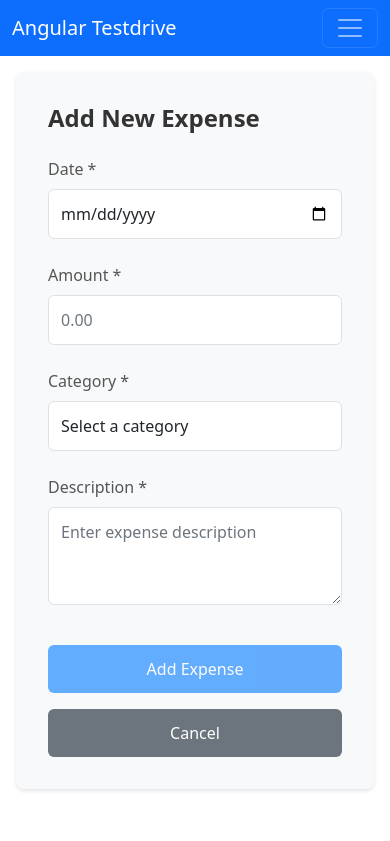
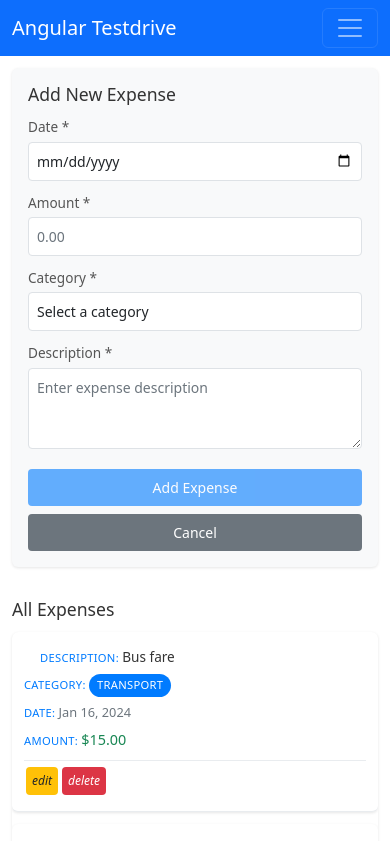
Before and after one commit to golam-morshed/angular-playground, an Angular app: page /expense-tracker in a window 390 px wide. Shown: the top 841 px of the page. Built offline with nearby package versions, Linux system fonts and the light colour scheme; data requests are answered from the project's data file.

Commit message:
Enhance event planner and expense tracker UI by updating routing, replacing icons with text labels, and refining styles for better responsiveness and clarity.

```diff
--- a/src/app/event-planner/components/event-form/event-form.component.html
+++ b/src/app/event-planner/components/event-form/event-form.component.html
@@ -102,7 +102,7 @@
                 [disabled]="guests.length <= 1"
                 title="Remove guest"
               >
-                🗑️
+                delete
               </button>
             </div>
           </div>
--- a/src/app/event-planner/components/event-list/event-list.component.html
+++ b/src/app/event-planner/components/event-list/event-list.component.html
@@ -26,14 +26,14 @@
               (click)="onEdit(event)"
               title="Edit event"
             >
-              ✏️
+              edit
             </button>
             <button
               class="btn btn-delete"
               (click)="onDelete(event.id)"
               title="Delete event"
             >
-              🗑️
+              delete
             </button>
           </td>
         </tr>
--- a/src/app/event-planner/event-planner-routing.module.ts
+++ b/src/app/event-planner/event-planner-routing.module.ts
@@ -3,7 +3,7 @@ import { RouterModule, Routes } from '@angular/router';
 import { EventPlannerComponent } from './event-planner.component';
 
 const routes: Routes = [
-  // { path: '', component: EventPlannerComponent }
+  { path: '', component: EventPlannerComponent }
 ];
 
 @NgModule({
--- a/src/app/expense-tracker/components/expense-form/expense-form.component.scss
+++ b/src/app/expense-tracker/components/expense-form/expense-form.component.scss
@@ -1,21 +1,21 @@
 .expense-form-container {
   background: #f8f9fa;
-  padding: 2rem;
-  border-radius: 8px;
-  box-shadow: 0 2px 4px rgba(0, 0, 0, 0.1);
-  margin-bottom: 2rem;
+  padding: 1rem;
+  border-radius: 6px;
+  box-shadow: 0 1px 3px rgba(0, 0, 0, 0.1);
+  margin-bottom: 1rem;
 
   h3 {
-    margin-bottom: 1.5rem;
+    margin-bottom: 0.75rem;
     color: #333;
-    font-size: 1.5rem;
-    font-weight: 600;
+    font-size: 1.1rem;
+    font-weight: 500;
   }
 }
 
 .expense-form {
   display: grid;
-  gap: 1.5rem;
+  gap: 0.75rem;
   grid-template-columns: 1fr;
   grid-template-areas:
     "date"
@@ -57,21 +57,22 @@
   &:nth-child(5) { grid-area: actions; }
 
   .form-label {
-    font-weight: 500;
-    margin-bottom: 0.5rem;
+    font-weight: 400;
+    margin-bottom: 0.25rem;
     color: #555;
+    font-size: 0.85rem;
   }
 
   .form-control {
-    padding: 0.75rem;
-    border-radius: 6px;
-    font-size: 1rem;
+    padding: 0.5rem;
+    border-radius: 4px;
+    font-size: 0.875rem;
     transition: border-color 0.2s ease;
 
     &:focus {
       outline: none;
       border-color: #007bff;
-      box-shadow: 0 0 0 3px rgba(0, 123, 255, 0.1);
+      box-shadow: 0 0 0 2px rgba(0, 123, 255, 0.1);
     }
 
     &::placeholder {
@@ -81,30 +82,30 @@
 
   textarea.form-control {
     resize: vertical;
-    min-height: 80px;
+    min-height: 60px;
   }
 }
 
 .form-actions {
   grid-area: actions;
   display: flex;
-  gap: 1rem;
+  gap: 0.5rem;
   justify-content: flex-start;
-  margin-top: 1rem;
+  margin-top: 0.5rem;
 
   @media (max-width: 768px) {
     flex-direction: column;
   }
 
   .btn {
-    padding: 0.75rem 1.5rem;
+    padding: 0.5rem 1rem;
     border: none;
-    border-radius: 6px;
-    font-size: 1rem;
-    font-weight: 500;
+    border-radius: 4px;
+    font-size: 0.875rem;
+    font-weight: 400;
     cursor: pointer;
     transition: all 0.2s ease;
-    min-width: 120px;
+    min-width: 100px;
 
     &:disabled {
       opacity: 0.6;
--- a/src/app/expense-tracker/components/expense-list/expense-list.component.scss
+++ b/src/app/expense-tracker/components/expense-list/expense-list.component.scss
@@ -1,41 +1,41 @@
 .expenses-section {
   h3 {
-    margin-bottom: 1.5rem;
+    margin-bottom: 0.75rem;
     color: #333;
-    font-size: 1.5rem;
-    font-weight: 600;
+    font-size: 1.1rem;
+    font-weight: 500;
   }
 
   .table-container {
     background: white;
-    border-radius: 8px;
-    box-shadow: 0 2px 8px rgba(0, 0, 0, 0.1);
+    border-radius: 6px;
+    box-shadow: 0 1px 3px rgba(0, 0, 0, 0.1);
     overflow: hidden;
   }
 
   .expenses-table {
     width: 100%;
     border-collapse: collapse;
-    font-size: 0.95rem;
+    font-size: 0.85rem;
 
     thead {
       background-color: #007bff;
       color: white;
 
       th {
-        padding: 1rem 0.75rem;
+        padding: 0.6rem 0.5rem;
         text-align: left;
-        font-weight: 600;
-        font-size: 0.9rem;
+        font-weight: 500;
+        font-size: 0.8rem;
         text-transform: uppercase;
-        letter-spacing: 0.5px;
+        letter-spacing: 0.3px;
 
         &:first-child {
-          padding-left: 1.5rem;
+          padding-left: 1rem;
         }
 
         &:last-child {
-          padding-right: 1.5rem;
+          padding-right: 1rem;
           text-align: center;
         }
       }
@@ -50,20 +50,20 @@
         }
 
         td {
-          padding: 1rem 0.75rem;
+          padding: 0.6rem 0.5rem;
           vertical-align: middle;
 
           &:first-child {
-            padding-left: 1.5rem;
+            padding-left: 1rem;
           }
 
           &:last-child {
-            padding-right: 1.5rem;
+            padding-right: 1rem;
           }
         }
 
         .expense-description {
-          font-weight: 600;
+          font-weight: 400;
           color: #333;
           max-width: 200px;
           word-wrap: break-word;
@@ -73,24 +73,24 @@
           .category-badge {
             background-color: #007bff;
             color: white;
-            padding: 0.25rem 0.75rem;
-            border-radius: 20px;
-            font-size: 0.8rem;
-            font-weight: 500;
+            padding: 0.2rem 0.5rem;
+            border-radius: 12px;
+            font-size: 0.7rem;
+            font-weight: 400;
             text-transform: uppercase;
-            letter-spacing: 0.5px;
+            letter-spacing: 0.3px;
             display: inline-block;
           }
         }
 
         .expense-date {
           color: #6c757d;
-          font-size: 0.9rem;
+          font-size: 0.8rem;
         }
 
         .expense-amount {
-          font-size: 1.1rem;
-          font-weight: 700;
+          font-size: 0.9rem;
+          font-weight: 500;
           color: #198754;
           text-align: right;
         }
@@ -99,16 +99,16 @@
           text-align: center;
 
           .btn {
-            padding: 0.5rem;
+            padding: 0.35rem;
             border: none;
-            border-radius: 6px;
+            border-radius: 4px;
             cursor: pointer;
             display: inline-flex;
             align-items: center;
             justify-content: center;
-            min-width: 36px;
-            height: 36px;
-            margin: 0 0.25rem;
+            min-width: 28px;
+            height: 28px;
+            margin: 0 0.15rem;
 
             &.btn-edit {
               background-color: #ffc107;
@@ -129,7 +129,7 @@
             }
 
             i {
-              font-size: 0.9rem;
+              font-size: 0.75rem;
             }
           }
         }
@@ -139,15 +139,15 @@
 
   .no-expenses {
     text-align: center;
-    padding: 3rem 1rem;
+    padding: 2rem 1rem;
     color: #6c757d;
     background: #f8f9fa;
-    border-radius: 8px;
+    border-radius: 6px;
     border: 2px dashed #dee2e6;
 
     p {
       margin: 0;
-      font-size: 1.1rem;
+      font-size: 0.9rem;
     }
   }
 }
@@ -164,42 +164,42 @@
       min-width: 600px; // Ensure table doesn't get too cramped
 
       thead th {
-        padding: 0.75rem 0.5rem;
-        font-size: 0.8rem;
+        padding: 0.5rem 0.4rem;
+        font-size: 0.75rem;
 
         &:first-child {
-          padding-left: 1rem;
+          padding-left: 0.75rem;
         }
 
         &:last-child {
-          padding-right: 1rem;
+          padding-right: 0.75rem;
         }
       }
 
       tbody td {
-        padding: 0.75rem 0.5rem;
+        padding: 0.5rem 0.4rem;
 
         &:first-child {
-          padding-left: 1rem;
+          padding-left: 0.75rem;
         }
 
         &:last-child {
-          padding-right: 1rem;
+          padding-right: 0.75rem;
         }
 
         .expense-description {
           max-width: 150px;
-          font-size: 0.9rem;
+          font-size: 0.8rem;
         }
 
         .expense-amount {
-          font-size: 1rem;
+          font-size: 0.85rem;
         }
 
         .expense-actions .btn {
-          min-width: 32px;
-          height: 32px;
-          margin: 0 0.125rem;
+          min-width: 26px;
+          height: 26px;
+          margin: 0 0.1rem;
         }
       }
     }
@@ -223,29 +223,29 @@
         .expense-row {
           display: block;
           background: white;
-          margin-bottom: 1rem;
-          border-radius: 8px;
-          box-shadow: 0 2px 4px rgba(0, 0, 0, 0.1);
-          padding: 1rem;
+          margin-bottom: 0.75rem;
+          border-radius: 6px;
+          box-shadow: 0 1px 3px rgba(0, 0, 0, 0.1);
+          padding: 0.75rem;
 
           td {
             display: block;
-            padding: 0.25rem 0;
+            padding: 0.2rem 0;
             text-align: left !important;
 
             &:before {
               content: attr(data-label) ": ";
-              font-weight: 600;
+              font-weight: 500;
               color: #007bff;
               text-transform: uppercase;
-              font-size: 0.8rem;
-              letter-spacing: 0.5px;
+              font-size: 0.7rem;
+              letter-spacing: 0.3px;
             }
 
             &.expense-actions {
               text-align: center;
-              margin-top: 0.5rem;
-              padding-top: 0.5rem;
+              margin-top: 0.4rem;
+              padding-top: 0.4rem;
               border-top: 1px solid #e9ecef;
 
               &:before {
--- a/src/app/expense-tracker/expense-tracker.component.scss
+++ b/src/app/expense-tracker/expense-tracker.component.scss
@@ -1,38 +1,38 @@
 .expense-tracker-container {
   max-width: 1600px;
   margin: 0 auto;
-  padding: 2rem;
+  padding: 1rem;
   background: #ffffff;
   min-height: 100vh;
 
   @media (max-width: 768px) {
-    padding: 1rem;
+    padding: 0.75rem;
   }
 }
 
 .expense-tracker-header {
   text-align: center;
-  margin-bottom: 3rem;
-  padding: 2rem 0;
+  margin-bottom: 1.5rem;
+  padding: 1rem 0;
   background: linear-gradient(135deg, #667eea 0%, #764ba2 100%);
   color: white;
-  border-radius: 12px;
-  box-shadow: 0 4px 6px rgba(0, 0, 0, 0.1);
+  border-radius: 8px;
+  box-shadow: 0 2px 4px rgba(0, 0, 0, 0.1);
 
   h1 {
-    margin: 0 0 0.5rem 0;
-    font-size: 2.5rem;
-    font-weight: 700;
-    text-shadow: 0 2px 4px rgba(0, 0, 0, 0.3);
+    margin: 0 0 0.25rem 0;
+    font-size: 1.5rem;
+    font-weight: 500;
+    text-shadow: 0 1px 2px rgba(0, 0, 0, 0.2);
 
     @media (max-width: 768px) {
-      font-size: 2rem;
+      font-size: 1.25rem;
     }
   }
 
   p {
     margin: 0;
-    font-size: 1.1rem;
+    font-size: 0.85rem;
     opacity: 0.9;
     font-weight: 300;
   }
@@ -41,7 +41,7 @@
 .expense-tracker-content {
   display: grid;
   grid-template-columns: 1fr;
-  gap: 2rem;
+  gap: 1rem;
   min-height: 70vh;
 
   // Desktop Layout - Side by Side
@@ -51,7 +51,7 @@
 
     .form-section {
       position: sticky;
-      top: 2rem;
+      top: 1rem;
     }
 
     .list-section {
@@ -60,9 +60,9 @@
 
       .expenses-section {
         background: #f8f9fa;
-        padding: 1.5rem;
-        border-radius: 8px;
-        box-shadow: 0 2px 4px rgba(0, 0, 0, 0.1);
+        padding: 1rem;
+        border-radius: 6px;
+        box-shadow: 0 1px 3px rgba(0, 0, 0, 0.1);
       }
     }
   }
```
